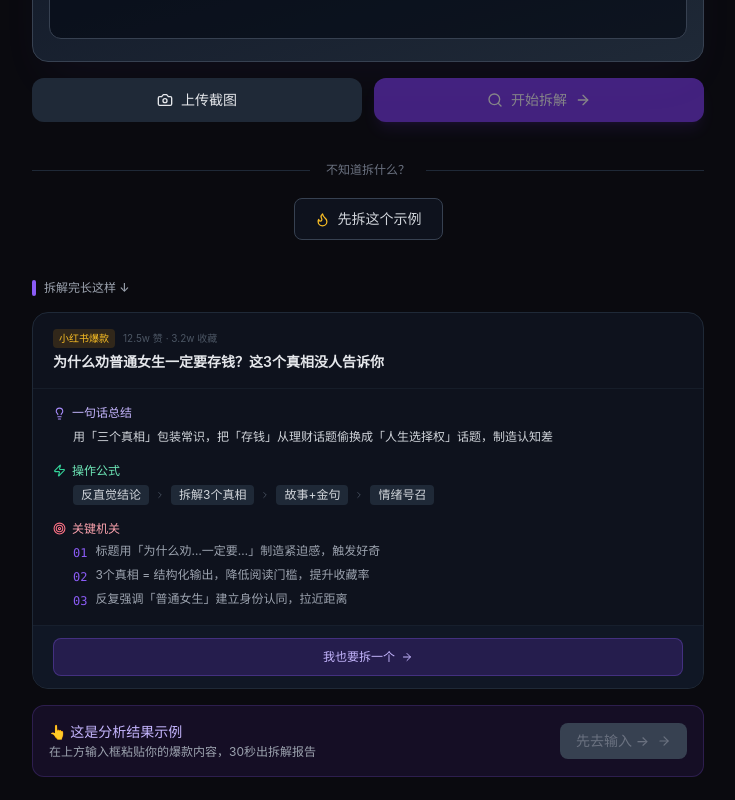
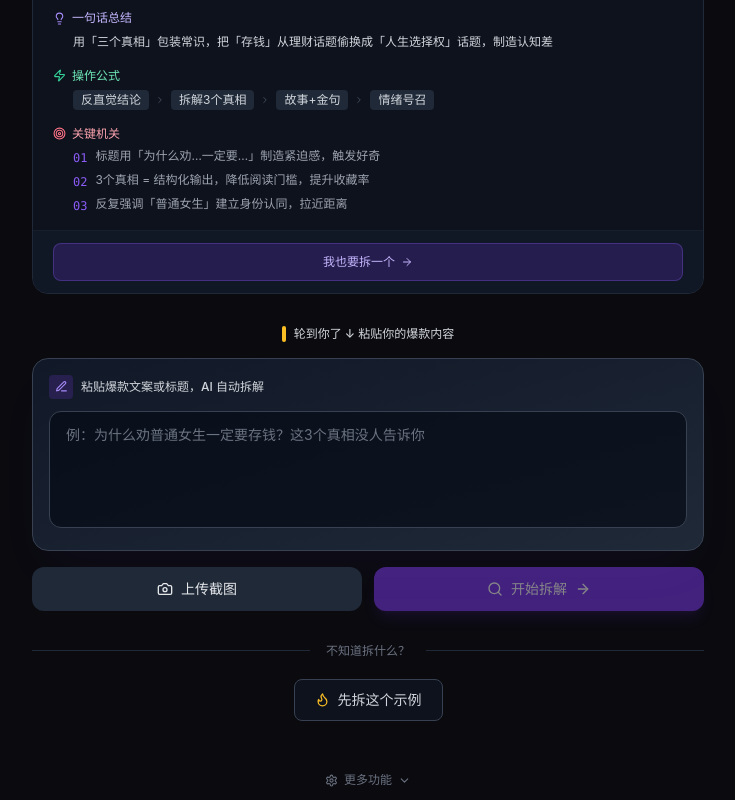
Before and after one commit to L2027123/guohe, a React (Vite) app: page / in a window 1280 px wide. Shown: the part 360-1160 px from the top of the page, without its empty margins (272-1007 px from the left). Built offline with nearby package versions, Linux system fonts and the light colour scheme.

Commit message:
feat: Landing页顺序调整 - 先示例报告再输入框（方案A）

```diff
--- a/src/pages/Landing.jsx
+++ b/src/pages/Landing.jsx
@@ -135,9 +135,99 @@ export default function Landing() {
             <Search size={28} className="text-brand-400" />
             果核
           </h1>
-          <p className="text-sm text-gray-400 mb-6">30秒看透爆款设计逻辑</p>
+          <p className="text-sm text-gray-400 mb-10">30秒看透爆款设计逻辑</p>
 
-          {/* 主输入区 - 更醒目 */}
+          {/* 示例拆解报告 - 放前面，先让用户看到价值 */}
+          <div className="w-full text-left">
+            <div className="flex items-center gap-2 mb-4">
+              <div className="w-1 h-4 rounded-full bg-brand-500" />
+              <span className="text-xs font-medium text-gray-400">拆解完长这样 ↓</span>
+            </div>
+
+            <div className="rounded-2xl bg-gray-900/60 border border-gray-800 overflow-hidden">
+              {/* 案例标题 */}
+              <div className="px-5 py-4 border-b border-gray-800/50">
+                <div className="flex items-center gap-2 mb-1">
+                  <span className="text-[10px] px-1.5 py-0.5 rounded bg-amber-500/15 text-amber-400 font-medium">小红书爆款</span>
+                  <span className="text-[10px] text-gray-600">12.5w 赞 · 3.2w 收藏</span>
+                </div>
+                <h3 className="text-sm font-semibold text-gray-200">为什么劝普通女生一定要存钱？这3个真相没人告诉你</h3>
+              </div>
+
+              {/* 拆解结果 */}
+              <div className="px-5 py-4 space-y-4">
+                {/* 一句话总结 */}
+                <div>
+                  <div className="flex items-center gap-1.5 mb-1.5">
+                    <Lightbulb size={13} className="text-brand-400" />
+                    <span className="text-xs font-medium text-brand-300">一句话总结</span>
+                  </div>
+                  <p className="text-xs text-gray-300 leading-relaxed pl-5">
+                    用「三个真相」包装常识，把「存钱」从理财话题偷换成「人生选择权」话题，制造认知差
+                  </p>
+                </div>
+
+                {/* 操作公式 */}
+                <div>
+                  <div className="flex items-center gap-1.5 mb-1.5">
+                    <Zap size={13} className="text-emerald-400" />
+                    <span className="text-xs font-medium text-emerald-300">操作公式</span>
+                  </div>
+                  <div className="pl-5 flex flex-wrap items-center gap-1.5 text-xs">
+                    <span className="px-2 py-0.5 rounded bg-gray-800 text-gray-300">反直觉结论</span>
+                    <ChevronRight size={10} className="text-gray-600" />
+                    <span className="px-2 py-0.5 rounded bg-gray-800 text-gray-300">拆解3个真相</span>
+                    <ChevronRight size={10} className="text-gray-600" />
+                    <span className="px-2 py-0.5 rounded bg-gray-800 text-gray-300">故事+金句</span>
+                    <ChevronRight size={10} className="text-gray-600" />
+                    <span className="px-2 py-0.5 rounded bg-gray-800 text-gray-300">情绪号召</span>
+                  </div>
+                </div>
+
+                {/* 关键机关 */}
+                <div>
+                  <div className="flex items-center gap-1.5 mb-1.5">
+                    <Target size={13} className="text-rose-400" />
+                    <span className="text-xs font-medium text-rose-300">关键机关</span>
+                  </div>
+                  <div className="pl-5 space-y-1.5">
+                    <div className="flex items-start gap-2 text-xs text-gray-400">
+                      <span className="text-brand-500 font-mono mt-0.5">01</span>
+                      <span>标题用「为什么劝…一定要…」制造紧迫感，触发好奇</span>
+                    </div>
+                    <div className="flex items-start gap-2 text-xs text-gray-400">
+                      <span className="text-brand-500 font-mono mt-0.5">02</span>
+                      <span>3个真相 = 结构化输出，降低阅读门槛，提升收藏率</span>
+                    </div>
+                    <div className="flex items-start gap-2 text-xs text-gray-400">
+                      <span className="text-brand-500 font-mono mt-0.5">03</span>
+                      <span>反复强调「普通女生」建立身份认同，拉近距离</span>
+                    </div>
+                  </div>
+                </div>
+              </div>
+
+              {/* CTA */}
+              <div className="px-5 py-3 bg-gray-900/80 border-t border-gray-800/50">
+                <button
+                  onClick={handleExample}
+                  className="w-full py-2.5 rounded-lg bg-brand-600/20 border border-brand-500/30 hover:bg-brand-600/30 text-brand-300 text-xs font-medium transition-colors flex items-center justify-center gap-1.5"
+                >
+                  我也要拆一个
+                  <ArrowRight size={12} />
+                </button>
+              </div>
+            </div>
+          </div>
+
+          {/* 看完示例，立即输入 */}
+          <div className="mt-8 w-full">
+            <div className="flex items-center justify-center gap-2 mb-4">
+              <div className="w-1 h-4 rounded-full bg-amber-400" />
+              <span className="text-xs font-medium text-gray-300">轮到你了 ↓ 粘贴你的爆款内容</span>
+            </div>
+
+            {/* 主输入区 */}
             <div className="w-full rounded-2xl bg-gradient-to-br from-gray-900 to-gray-800 p-4 border border-gray-700 shadow-2xl shadow-brand-500/5">
               <div className="flex items-center gap-2 mb-3">
                 <div className="w-6 h-6 rounded bg-brand-600/20 flex items-center justify-center">
@@ -230,7 +320,7 @@ export default function Landing() {
               onChange={handleScreenshot}
             />
 
-          <div className="mt-10 w-full flex items-center gap-4">
+            <div className="mt-8 w-full flex items-center gap-4">
               <div className="flex-1 h-px bg-gray-800" />
               <span className="text-xs text-gray-500 whitespace-nowrap">不知道拆什么？</span>
               <div className="flex-1 h-px bg-gray-800" />
@@ -242,104 +332,6 @@ export default function Landing() {
             >
               <Flame size={15} className="text-amber-400" />
               先拆这个示例
-          </button>
-
-          {/* 示例拆解报告 */}
-          <div className="mt-10 w-full text-left">
-            <div className="flex items-center gap-2 mb-4">
-              <div className="w-1 h-4 rounded-full bg-brand-500" />
-              <span className="text-xs font-medium text-gray-400">拆解完长这样 ↓</span>
-            </div>
-
-            <div className="rounded-2xl bg-gray-900/60 border border-gray-800 overflow-hidden">
-              {/* 案例标题 */}
-              <div className="px-5 py-4 border-b border-gray-800/50">
-                <div className="flex items-center gap-2 mb-1">
-                  <span className="text-[10px] px-1.5 py-0.5 rounded bg-amber-500/15 text-amber-400 font-medium">小红书爆款</span>
-                  <span className="text-[10px] text-gray-600">12.5w 赞 · 3.2w 收藏</span>
-                </div>
-                <h3 className="text-sm font-semibold text-gray-200">为什么劝普通女生一定要存钱？这3个真相没人告诉你</h3>
-              </div>
-
-              {/* 拆解结果 */}
-              <div className="px-5 py-4 space-y-4">
-                {/* 一句话总结 */}
-                <div>
-                  <div className="flex items-center gap-1.5 mb-1.5">
-                    <Lightbulb size={13} className="text-brand-400" />
-                    <span className="text-xs font-medium text-brand-300">一句话总结</span>
-                  </div>
-                  <p className="text-xs text-gray-300 leading-relaxed pl-5">
-                    用「三个真相」包装常识，把「存钱」从理财话题偷换成「人生选择权」话题，制造认知差
-                  </p>
-                </div>
-
-                {/* 操作公式 */}
-                <div>
-                  <div className="flex items-center gap-1.5 mb-1.5">
-                    <Zap size={13} className="text-emerald-400" />
-                    <span className="text-xs font-medium text-emerald-300">操作公式</span>
-                  </div>
-                  <div className="pl-5 flex flex-wrap items-center gap-1.5 text-xs">
-                    <span className="px-2 py-0.5 rounded bg-gray-800 text-gray-300">反直觉结论</span>
-                    <ChevronRight size={10} className="text-gray-600" />
-                    <span className="px-2 py-0.5 rounded bg-gray-800 text-gray-300">拆解3个真相</span>
-                    <ChevronRight size={10} className="text-gray-600" />
-                    <span className="px-2 py-0.5 rounded bg-gray-800 text-gray-300">故事+金句</span>
-                    <ChevronRight size={10} className="text-gray-600" />
-                    <span className="px-2 py-0.5 rounded bg-gray-800 text-gray-300">情绪号召</span>
-                  </div>
-                </div>
-
-                {/* 关键机关 */}
-                <div>
-                  <div className="flex items-center gap-1.5 mb-1.5">
-                    <Target size={13} className="text-rose-400" />
-                    <span className="text-xs font-medium text-rose-300">关键机关</span>
-                  </div>
-                  <div className="pl-5 space-y-1.5">
-                    <div className="flex items-start gap-2 text-xs text-gray-400">
-                      <span className="text-brand-500 font-mono mt-0.5">01</span>
-                      <span>标题用「为什么劝…一定要…」制造紧迫感，触发好奇</span>
-                    </div>
-                    <div className="flex items-start gap-2 text-xs text-gray-400">
-                      <span className="text-brand-500 font-mono mt-0.5">02</span>
-                      <span>3个真相 = 结构化输出，降低阅读门槛，提升收藏率</span>
-                    </div>
-                    <div className="flex items-start gap-2 text-xs text-gray-400">
-                      <span className="text-brand-500 font-mono mt-0.5">03</span>
-                      <span>反复强调「普通女生」建立身份认同，拉近距离</span>
-                    </div>
-                  </div>
-                </div>
-              </div>
-
-              {/* CTA */}
-              <div className="px-5 py-3 bg-gray-900/80 border-t border-gray-800/50">
-                <button
-                  onClick={handleExample}
-                  className="w-full py-2.5 rounded-lg bg-brand-600/20 border border-brand-500/30 hover:bg-brand-600/30 text-brand-300 text-xs font-medium transition-colors flex items-center justify-center gap-1.5"
-                >
-                  我也要拆一个
-                  <ArrowRight size={12} />
-                </button>
-              </div>
-            </div>
-          </div>
-
-          {/* 示例下方：快速行动引导 */}
-          <div className="mt-4 w-full rounded-xl bg-brand-600/10 border border-brand-500/20 p-4 flex items-center justify-between">
-            <div className="text-left">
-              <p className="text-sm font-medium text-brand-300">👆 这是分析结果示例</p>
-              <p className="text-xs text-gray-400 mt-0.5">在上方输入框粘贴你的爆款内容，30秒出拆解报告</p>
-            </div>
-            <button
-              onClick={handleAnalyze}
-              disabled={!pastedText.trim()}
-              className="px-4 py-2 bg-brand-600 hover:bg-brand-700 disabled:bg-gray-700 disabled:text-gray-500 text-white text-sm font-medium rounded-lg transition-colors flex items-center gap-2 whitespace-nowrap shrink-0"
-            >
-              {pastedText.trim() ? '开始拆解' : '先去输入 →'}
-              <ArrowRight size={14} />
             </button>
           </div>
 
```
Lines whose indentation alone changed are shown as unchanged.
